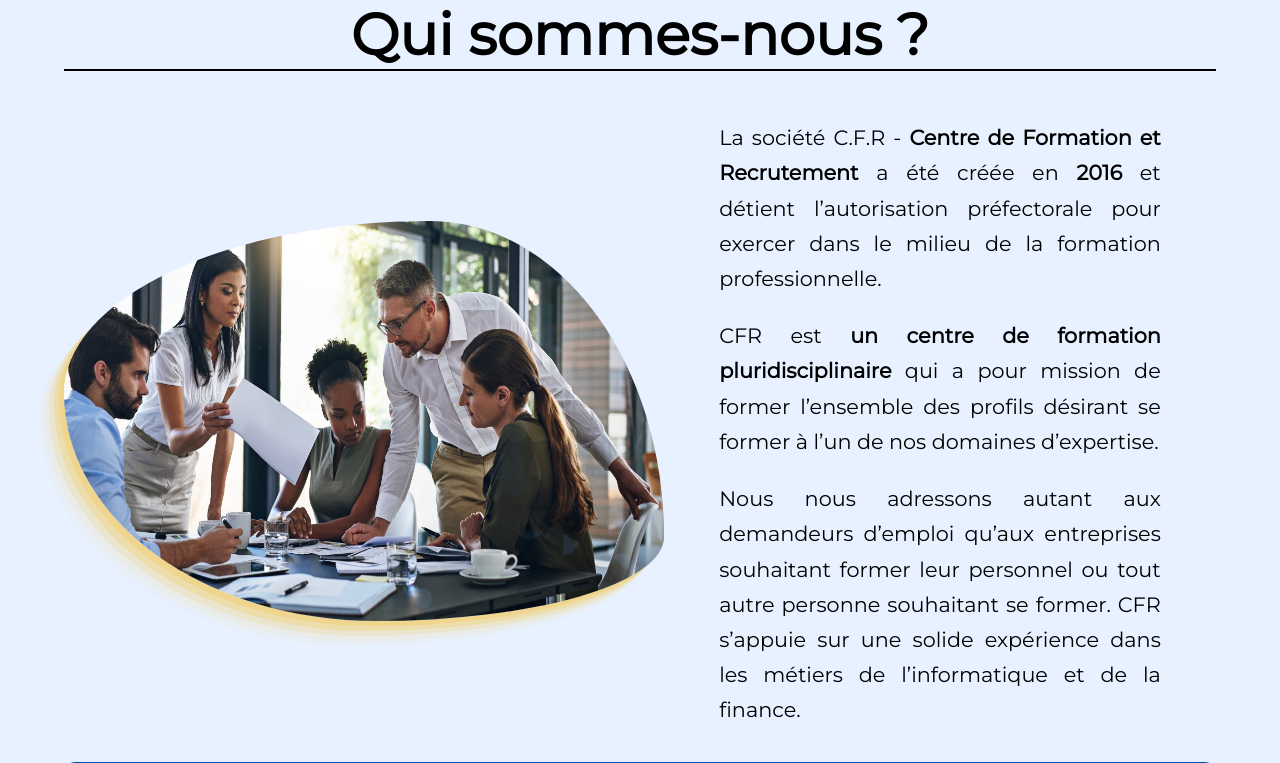
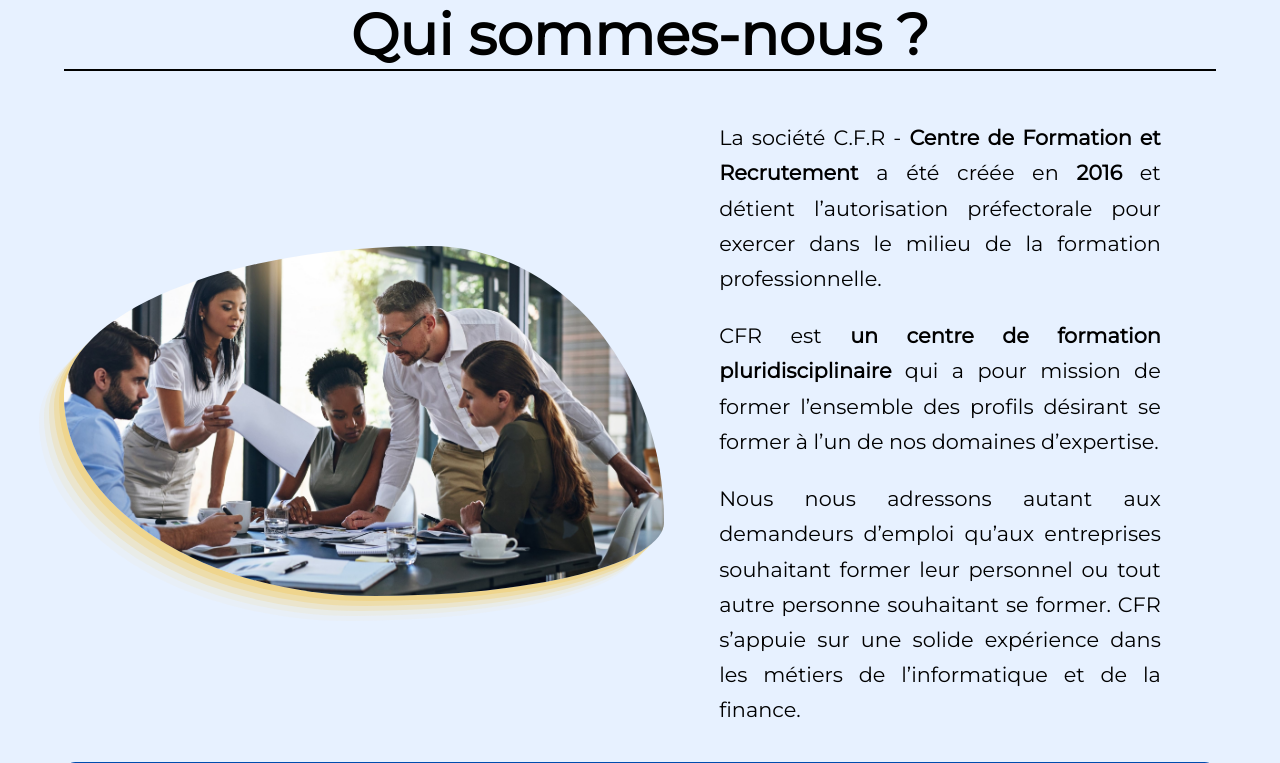
Before and after one commit to CFR95/GroupeCFR-Production-Website, a PHP site: page /qui_sommes_nous.php in a window 1280 px wide. Shown: the part 172-935 px from the top of the page. Run offline with PHP 8.4, Linux system fonts and the light colour scheme.

Commit message:
minheight

```diff
--- a/css/qui_sommes_nous.css
+++ b/css/qui_sommes_nous.css
@@ -35,7 +35,7 @@
 }
 
 .presentation .groupecfr img {
-    min-height: 400px;
+    height: 350px;
     width: 600px;
     border-radius: 61% 39% 48% 52% / 43% 79% 21% 57% ;
     box-shadow: rgba(240, 201, 95, 0.4) -5px 5px,
```
